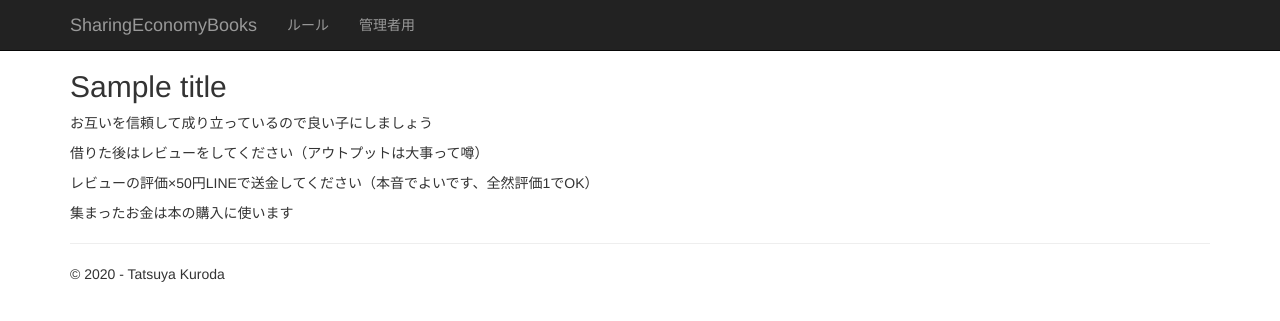
After one commit to kuroda0722/asahi-booksharing, a Flask app: template templates/rule.html in a window 1280 px wide. The commit adds this page. Shown: the top 321 px of the page. Run offline with Flask 2, Linux system fonts and the light colour scheme; the template is opened without the code that fills it: most values are stand-ins (such as "Sample title", 1, 10 or a date in 2020); some libraries are stand-ins or nearby versions.

Commit message:
Add files via upload

```diff
--- a/templates/index.html
+++ b/templates/index.html
@@ -3,7 +3,7 @@
 {% block content %}
 
     <div class="jumbotron">
-        <h1>SharingEconomyBooks</h1>
+        <h2>SharingEconomyBooks</h2>
         <p class="lead">借りたい本を選んでね</p>
         <!--<p><a href="http://flask.pocoo.org/" class="btn btn-primary btn-large">Learn more &raquo;</a></p>-->
     </div>
--- a/templates/layout.html
+++ b/templates/layout.html
@@ -22,9 +22,9 @@
             </div>
             <div class="navbar-collapse collapse">
                 <ul class="nav navbar-nav">
-                    <li><a href="{{ url_for('login') }}">Login</a></li>
-                    <!--<li><a href="{{ url_for('about') }}">About</a></li>
-                     <li><a href="{{ url_for('contact') }}">Contact</a></li>-->
+                    <li><a href="{{ url_for('rule') }}">ルール</a></li>
+                    <li><a href="{{ url_for('login') }}">管理者用</a></li>
+                    <!--<li><a href="{{ url_for('contact') }}">Contact</a></li>-->
                 </ul>
             </div>
         </div>
--- /dev/null
+++ b/templates/rule.html
@@ -0,0 +1,11 @@
+{% extends "layout.html" %}
+
+{% block content %}
+
+<h2>{{ title }}</h2>
+
+<p>お互いを信頼して成り立っているので良い子にしましょう</p>
+<p>借りた後はレビューをしてください（アウトプットは大事って噂）</p>
+<p>レビューの評価×50円LINEで送金してください（本音でよいです、全然評価1でOK）</p>
+<p>集まったお金は本の購入に使います</p>
+{% endblock %}
```
Also changed, not shown: templates/book.html (+6 -6 lines).
